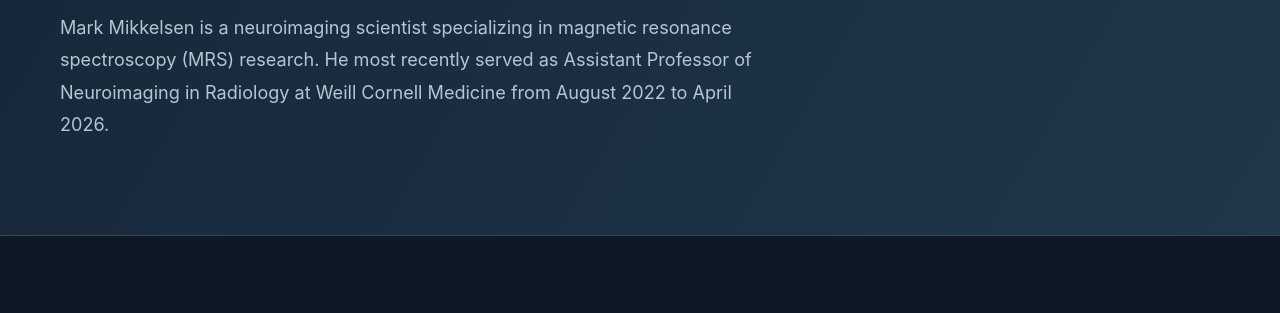
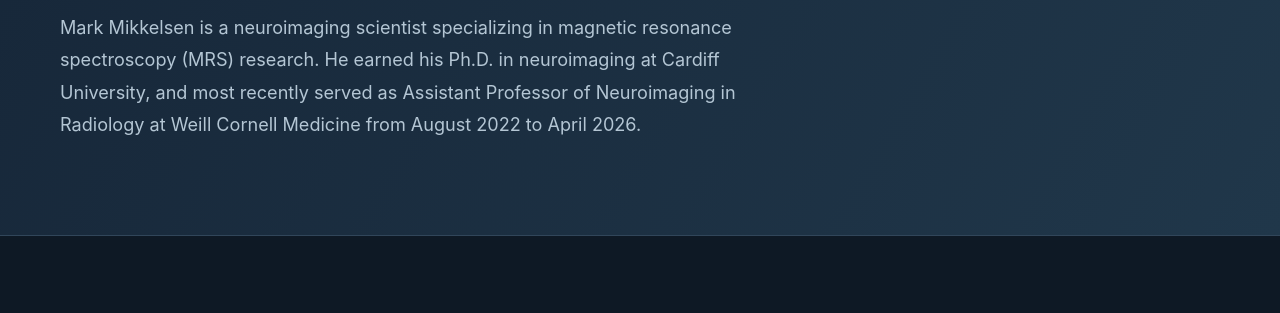
Before and after one commit to markmikkelsen/markmikkelsen.github.io, a website: page about.html in a window 1280 px wide. Shown: the part 319-632 px from the top of the page. Drawn offline with Linux system fonts and the light colour scheme.

Commit message:
Add Ph.D. education to bio
Mention Mark Mikkelsen's Ph.D. in neuroimaging from Cardiff University in the About page biography.

```diff
--- a/about.html
+++ b/about.html
@@ -46,7 +46,8 @@
           </h1>
           <p>
             Mark Mikkelsen is a neuroimaging scientist specializing in magnetic
-            resonance spectroscopy (MRS) research. He most recently served as
+            resonance spectroscopy (MRS) research. He earned his Ph.D. in
+            neuroimaging at Cardiff University, and most recently served as
             Assistant Professor of Neuroimaging in Radiology at Weill Cornell
             Medicine from August 2022 to April 2026.
           </p>
```
